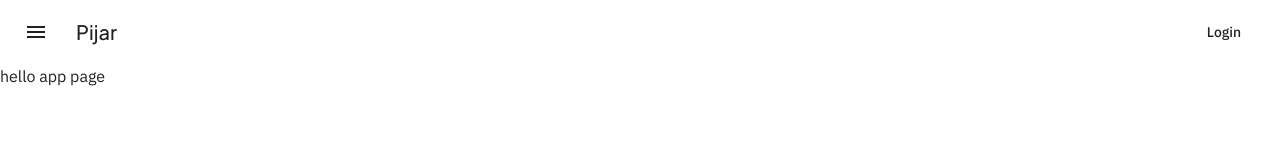
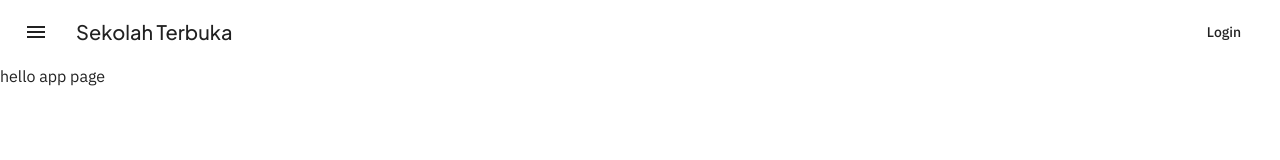
Before and after one commit to ndsanja/pijar-next13-mui5-tailwindcss, a Next.js app: page /app in a window 1280 px wide. Shown: the top 160 px of the page. Built offline with nearby package versions, Linux system fonts and the light colour scheme.

Commit message:
test commit

```diff
--- a/src/app/app/AppLayout.tsx
+++ b/src/app/app/AppLayout.tsx
@@ -39,7 +39,7 @@ const AppLayoutClient = ({ children }: Props) => {
             <MenuOutlined />
           </IconButton>
           <Typography variant="h6" component="div" sx={{ flexGrow: 1 }}>
-            Pijar
+            Sekolah Terbuka
           </Typography>
           <Button color="inherit">Login</Button>
         </Toolbar>
```
